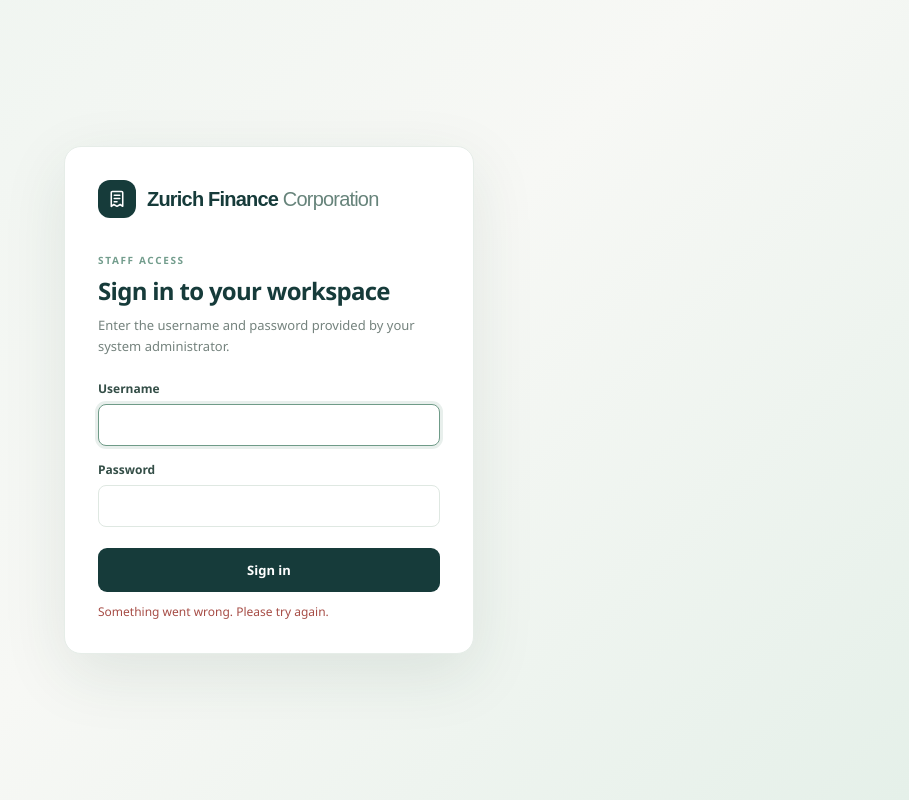
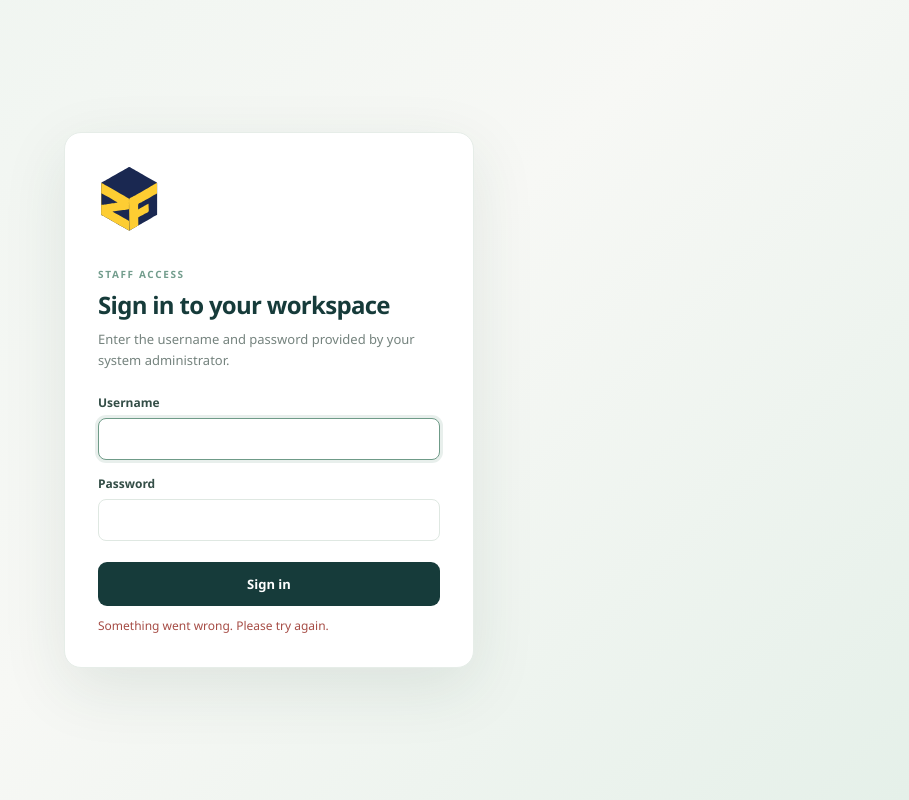
Before and after one commit to penospatrick/receipt-recorder, a website: page public/index.html in a window 1280 px wide. Shown: the whole page, without its empty margins (371-1280 px from the left). Drawn offline with Linux system fonts and the light colour scheme; no server answers.

Commit message:
Update Logo

```diff
--- a/public/index.html
+++ b/public/index.html
@@ -14,10 +14,7 @@
   <body>
     <header class="topbar">
       <a class="brand" href="/" aria-label="Zurich Finance Corporation home">
-        <span class="brand-mark" aria-hidden="true">
-          <svg viewBox="0 0 24 24" fill="none"><path d="M7 3.75h10a1.25 1.25 0 0 1 1.25 1.25v15L15.5 18l-3.5 2-3.5-2-2.75 2V5A1.25 1.25 0 0 1 7 3.75Z" stroke="currentColor" stroke-width="1.7" stroke-linejoin="round"/><path d="M9 8h6M9 11.5h6M9 15h3" stroke="currentColor" stroke-width="1.7" stroke-linecap="round"/></svg>
-        </span>
-        <span>Zurich Finance <span class="brand-light">Corporation</span></span>
+        <img class="brand-logo" src="/icon.svg" alt="">
       </a>
       <button class="account-button" id="account-button" type="button">
         <svg viewBox="0 0 24 24" aria-hidden="true"><path d="M12 3 5 6v5c0 4.5 3 8.1 7 10 4-1.9 7-5.5 7-10V6l-7-3Z" fill="none" stroke="currentColor" stroke-width="1.7" stroke-linejoin="round"/><path d="m9 12 2 2 4-4" fill="none" stroke="currentColor" stroke-width="1.7" stroke-linecap="round" stroke-linejoin="round"/></svg>
@@ -315,7 +312,7 @@
 
     <div class="login-screen" id="login-screen">
       <section class="login-card" aria-labelledby="login-title">
-        <div class="brand login-brand"><span class="brand-mark"><svg viewBox="0 0 24 24" fill="none"><path d="M7 3.75h10a1.25 1.25 0 0 1 1.25 1.25v15L15.5 18l-3.5 2-3.5-2-2.75 2V5A1.25 1.25 0 0 1 7 3.75Z" stroke="currentColor" stroke-width="1.7" stroke-linejoin="round"/><path d="M9 8h6M9 11.5h6M9 15h3" stroke="currentColor" stroke-width="1.7" stroke-linecap="round"/></svg></span><span>Zurich Finance <span class="brand-light">Corporation</span></span></div>
+        <div class="brand login-brand"><img class="brand-logo" src="/icon.svg" alt="Zurich Finance Corporation"></div>
         <p class="eyebrow">STAFF ACCESS</p>
         <h1 id="login-title">Sign in to your workspace</h1>
         <p class="login-copy">Enter the username and password provided by your system administrator.</p>
--- a/public/styles.css
+++ b/public/styles.css
@@ -30,10 +30,8 @@ select { max-width: 100%; }
   background: #fff;
   border-bottom: 1px solid #edf1ee;
 }
-.brand { display: inline-flex; gap: 11px; align-items: center; color: var(--teal); text-decoration: none; font: 800 20px Manrope, sans-serif; letter-spacing: -.8px; }
-.brand-mark { width: 38px; height: 38px; border-radius: 12px; display: grid; place-items: center; background: var(--teal); color: white; }
-.brand-mark svg { width: 22px; height: 22px; }
-.brand-light { font-weight: 500; color: #66837a; }
+.brand { display: inline-flex; align-items: center; color: var(--teal); text-decoration: none; }
+.brand-logo { display: block; width: 44px; height: 46px; object-fit: contain; }
 .account-button { display: inline-flex; gap: 9px; align-items: center; border: 1px solid #dce7e1; background: #fff; border-radius: 9px; padding: 10px 14px; color: var(--teal); font-size: 13px; font-weight: 600; transition: background .2s, border-color .2s; }
 .account-button:hover { background: #f4f8f5; border-color: #b8cec4; }
 .account-button svg { width: 17px; height: 17px; }
@@ -141,8 +139,7 @@ input:focus, textarea:focus, select:focus { border-color: #6f9b88; box-shadow: 0
 
 @media (max-width: 760px) {
   .topbar { height: 66px; padding: 0 19px; }
-  .brand { gap: 8px; font-size: 18px; }
-  .brand-mark { width: 34px; height: 34px; }
+  .brand-logo { width: 38px; height: 40px; }
   .account-button { padding: 9px 10px; font-size: 12px; }
   .account-button { max-width: 165px; min-width: 0; }
   #session-button-label { max-width: 108px; }
@@ -173,6 +170,7 @@ body:not(.authenticated) { overflow: hidden; }
 .login-screen { position: fixed; z-index: 10; inset: 0; display: grid; place-items: center; overflow-y: auto; padding: 22px; background: linear-gradient(135deg, #edf4ef, #f7f8f5 52%, #e5f0e9); }
 .login-card { width: min(100%, 410px); padding: 33px; border: 1px solid #e6ede8; border-radius: 17px; background: #fff; box-shadow: 0 20px 65px rgba(30, 64, 49, .1); }
 .login-brand { margin-bottom: 35px; }
+.login-brand .brand-logo { width: 64px; height: 66px; }
 .login-card .eyebrow { margin-bottom: 7px; }
 .login-card h1 { margin: 0; color: var(--teal); font-size: 24px; letter-spacing: -.7px; }
 .login-copy { margin: 8px 0 24px; color: #75837e; font-size: 13px; line-height: 1.55; }
```
